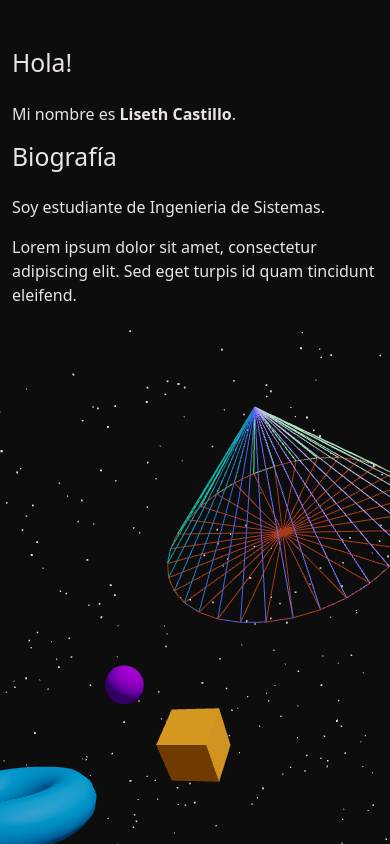
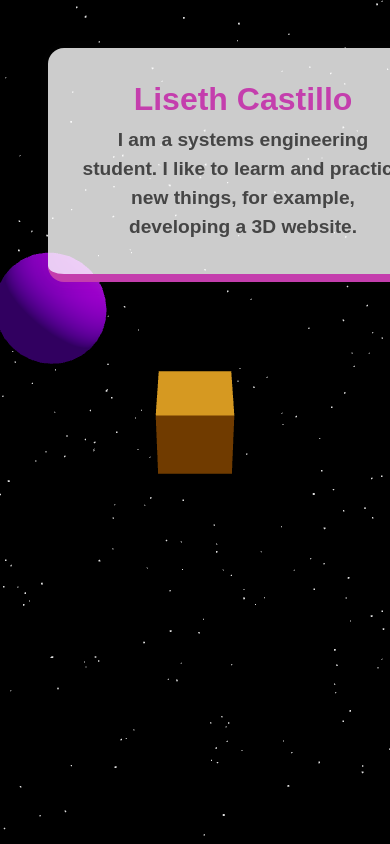
Before and after one commit to LisethCastillo0325/portafolio-liseth-castillo, a React (Create React App) app: page / in a window 390 px wide. Built offline with nearby package versions, Linux system fonts and the light colour scheme.

Commit message:
Feature activity 1. Ajustments to animations and informations presentation.

```diff
--- a/src/App.jsx
+++ b/src/App.jsx
@@ -1,32 +1,24 @@
 import { Canvas } from "@react-three/fiber";
-import { OrbitControls, Stars } from "@react-three/drei";
 
-import Info from "./components/Info";
-import Box from "./components/Box";
-import Sphere from "./components/Sphere";
-import Cone from "./components/Cone"
-import Torus from "./components/Torus"
+import Info from "./components/Info/Info";
+import Experience from "./Experience";
 
 
 const App = () => {
+
+    const cameraSettings = {
+        position: [0, 0, 5],
+        fov: 60
+    }
+
     return <>
         <Info
             name="Liseth Castillo"
-            biography="Soy estudiante de Ingenieria de Sistemas." />
+            biography="I am a systems engineering student. I like to learm and practice new things, for example, developing a 3D website." />
          <Canvas
-            camera={{ position: [2, 0, 5] }}>
+            camera={cameraSettings}>
 
-            <OrbitControls />
-            <ambientLight intensity={0.5} />
-            <directionalLight position={[10, 10, 5]} intensity={2} />
-            <Stars/>
-
-            <Box color="orange" />
-            <Sphere position={[-2, 2, 0]} color="#A518E9" />
-            {/* <Sphere position={[2, 0, 0]} color="#3918E9" /> */}
-            <Cone position={[1, 2, 1]} color="#18E9D8" />
-            <Torus position={[-4, -1, -2]} color="#18A1E9" />
-
+           <Experience />
         </Canvas>
     </>
 }
--- a/src/Experience.jsx
+++ b/src/Experience.jsx
@@ -1,24 +1,31 @@
 
-import { OrbitControls } from "@react-three/drei";
+import { OrbitControls, Stars } from "@react-three/drei";
 import { useFrame } from "@react-three/fiber";
 import { useRef } from "react";
+import Box from "./components/Box";
+import Sphere from "./components/Sphere";
+import Cone from "./components/Cone"
+import Torus from "./components/Torus"
+
 
 const Experience = ({title, info}) => {
 
-    const boxRef = useRef()
+    // const boxRef = useRef()
 
-    useFrame((state, delta) => {
-        boxRef.current.rotation.x += 1 * delta;
-    })
+    // useFrame((state, delta) => {
+    //     boxRef.current.rotation.x += 1 * delta;
+    // })
 
     return <>
-        <OrbitControls makeDefault />
+        <OrbitControls />
         <ambientLight intensity={0.5} />
         <directionalLight position={[10, 10, 5]} intensity={2} />
-        <mesh ref={boxRef}>
-            <boxGeometry args={[1, 1, 1]} />
-            <meshStandardMaterial position={[10, 10, 5]} intensity={2} color="yellow" />
-        </mesh>
+        <Stars color="orange"/>
+
+        <Box color="orange" scale={0.5}/>
+        <Sphere position={[-2, 2, 0]} color="#A518E9" scale={0.3}/>
+        <Cone position={[4, 0, -2]} color="#18E9D8" scale={0.6}/>
+        <Torus position={[-4, -1, -2]} color="#18A1E9" scale={0.5}/>
     </>
 
 }
--- a/src/components/Box.jsx
+++ b/src/components/Box.jsx
@@ -2,17 +2,16 @@
 import { useFrame } from "@react-three/fiber";
 import { useRef } from "react";
 
-const Box = ({position, color}) => {
+const Box = ({position, color, scale}) => {
 
     const boxRef = useRef()
 
-    useFrame(({ clock }) => {
-        const a = Math.sin(clock.getElapsedTime())
-        boxRef.current.rotation.x = a
+    useFrame((state, delta) => {
+        boxRef.current.rotation.x += 1 * delta
     })
 
     return <>
-        <mesh ref={boxRef} position={position} scale={0.5} >
+        <mesh ref={boxRef} position={position} scale={scale} >
             <boxGeometry args={[1, 1, 1]} />
             <meshStandardMaterial color={color} />
         </mesh>
--- a/src/components/Cone.jsx
+++ b/src/components/Cone.jsx
@@ -2,18 +2,20 @@
 import { useFrame } from "@react-three/fiber";
 import { useRef } from "react";
 
-const Cone = ({position, color}) => {
+const Cone = ({position, color, scale}) => {
 
     const coneRef = useRef()
 
     useFrame(({ clock }) => {
-        const a = Math.sin(clock.getElapsedTime())
-        coneRef.current.rotation.y = a
+        const time = clock.getElapsedTime()
+        coneRef.current.rotation.x = Math.sin(time)
+        coneRef.current.rotation.y = Math.cos(time)
+        coneRef.current.position.y = Math.sin(time) * -1
     })
 
 
     return <>
-        <mesh ref={coneRef} position={position} rotation-x={1} >
+        <mesh ref={coneRef} position={position} rotation-x={1} scale={scale}>
             <coneGeometry  />
             <meshNormalMaterial color={color} wireframe />
         </mesh>
--- a/src/components/Info.jsx
+++ /dev/null
@@ -1,24 +0,0 @@
-
-
-const Info = ({name, biography}) => {
-
-    return <>
-        <div className="container mt-5 info">
-            <div className="row">
-                <div className="col-md-6">
-                    <h2 className="mb-4">Hola!</h2>
-                    <p>Mi nombre es <strong>{name}</strong>. </p>
-                </div>
-                <div className="col-md-6">
-                    <h2 className="mb-4">Biografía</h2>
-                    <p> {biography} </p>
-                    <p>
-                    Lorem ipsum dolor sit amet, consectetur adipiscing elit. Sed eget turpis id quam tincidunt eleifend.
-                    </p>
-                </div>
-            </div>
-        </div>
-    </>
-}
-
-export default Info;
--- /dev/null
+++ b/src/components/Info/Info.jsx
@@ -0,0 +1,15 @@
+import "./info.css"
+
+const Info = ({name, biography}) => {
+
+    return (
+        <div className="container-info">
+            <div className="card-info">
+                <h1 className="name">{name}</h1>
+                <span className="biography">{biography}</span>
+            </div>
+        </div>
+    )
+}
+
+export default Info;
--- /dev/null
+++ b/src/components/Info/info.css
@@ -0,0 +1,50 @@
+.container-info{
+    display: flex;
+    width: 35%;
+    height: 100%;
+    flex-direction: column;
+    /* justify-content: center; */
+    align-items: center;
+    position: absolute;
+    z-index: 1;
+    margin-left: 3rem;
+    margin-top: 3rem;
+}
+
+.card-info{
+    padding: 2rem;
+    border-radius: 1rem;
+    border-bottom: 8px solid #c43ead;
+    text-align: center;
+    background: rgba(255, 255, 255, 0.8);
+    box-shadow: 0 0 1rem rgba(45, 45, 45, 0.1);
+}
+
+.name{
+    font-size: rem;
+    font-weight: bold;
+    color: #c43ead;
+}
+
+.biography{
+    font-size: 1.5rem;
+    font-weight: bold;
+    color: #454545;
+}
+
+@media (max-width: 768px) {
+    .container-info{
+        width: 100%;
+    }
+    .card-info {
+        max-width: 100%;
+    }
+
+    .name {
+        font-size: 2rem;
+    }
+
+    .biography {
+        font-size: 1.2rem;
+    }
+}
--- a/src/components/Sphere.jsx
+++ b/src/components/Sphere.jsx
@@ -2,22 +2,19 @@ import { useFrame } from "@react-three/fiber";
 import { useRef } from "react";
 
 
-const Sphere = ({position, color}) => {
+const Sphere = ({position, color, scale}) => {
 
     const sphereRef = useRef()
 
-    useFrame(({clock}) => {
+    useFrame(({ clock }) => {
         const time = clock.getElapsedTime()
-        const positionX = Math.sin(time);
-        const positionY = Math.cos(time);
-
-        sphereRef.current.position.x = positionX;
-        sphereRef.current.position.y = positionY;
+        sphereRef.current.position.x = Math.sin(time);
+        sphereRef.current.position.y =  Math.cos(time) ;
     })
 
     return <>
         {/* Esfera */}
-        <mesh ref={sphereRef} position={position} scale={0.2}>
+        <mesh ref={sphereRef} position={position} scale={scale} position-z={1}>
             <sphereGeometry args={[1, 32]} />
             <meshStandardMaterial color={color}  />
         </mesh>
--- a/src/components/Torus.jsx
+++ b/src/components/Torus.jsx
@@ -2,24 +2,18 @@
 import { useFrame } from "@react-three/fiber";
 import { useRef } from "react";
 
-const Torus = ({position, color}) => {
+const Torus = ({position, color, scale}) => {
 
     const torusRef = useRef()
 
-    useFrame((state, delta) => {
-        torusRef.current.rotation.x += 2 * -delta;
-
-        // const positionX = Math.sin(delta) * 2;
-
-        // const positionY = Math.cos(delta / 1000) * 1;
-
-        // torusRef.current.position.x += positionX;
-        // torusRef.current.position.y += positionX;
-
+    useFrame(({ clock }) => {
+        const time = clock.getElapsedTime()
+        torusRef.current.position.y = Math.sin(time);;
+        torusRef.current.rotation.y = Math.cos(time);
     })
 
     return <>
-        <mesh ref={torusRef} position={position} >
+        <mesh ref={torusRef} position={position} scale={scale} >
             <torusGeometry />
             <meshPhongMaterial color={color}  />
         </mesh>
--- a/src/styles.css
+++ b/src/styles.css
@@ -1,4 +1,3 @@
-
 html,
 body,
 #root{
@@ -7,14 +6,9 @@ body,
     left: 0;
     width: 100%;
     height: 100%;
-    background: rgb(14, 13, 13);
+    background: rgb(0, 0, 0);
+    font-family: 'Outfit', sans-serif;
 }
-/* canvas{
+canvas{
     touch-action: none;
-} */
-
-.info{
-    color: rgb(236, 227, 227);
-    position: 'absolute';
-    z-index: 1;
 }
```
